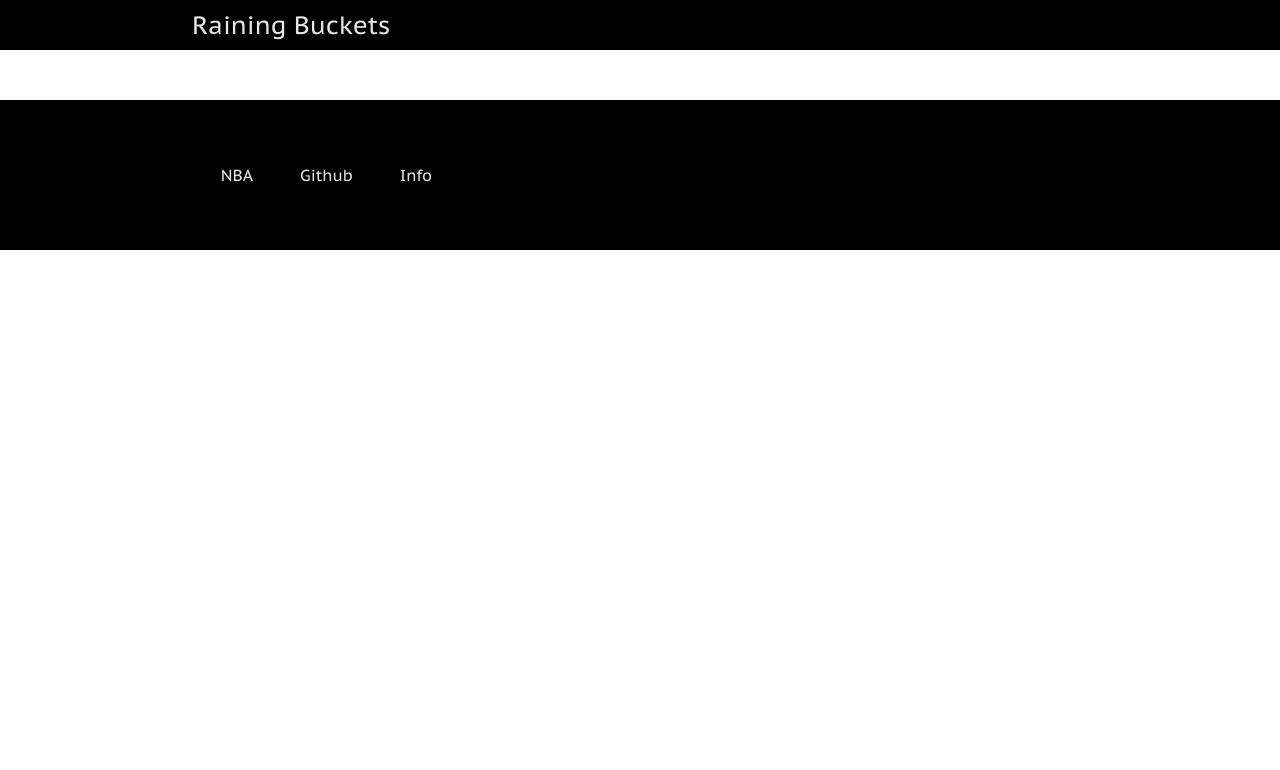
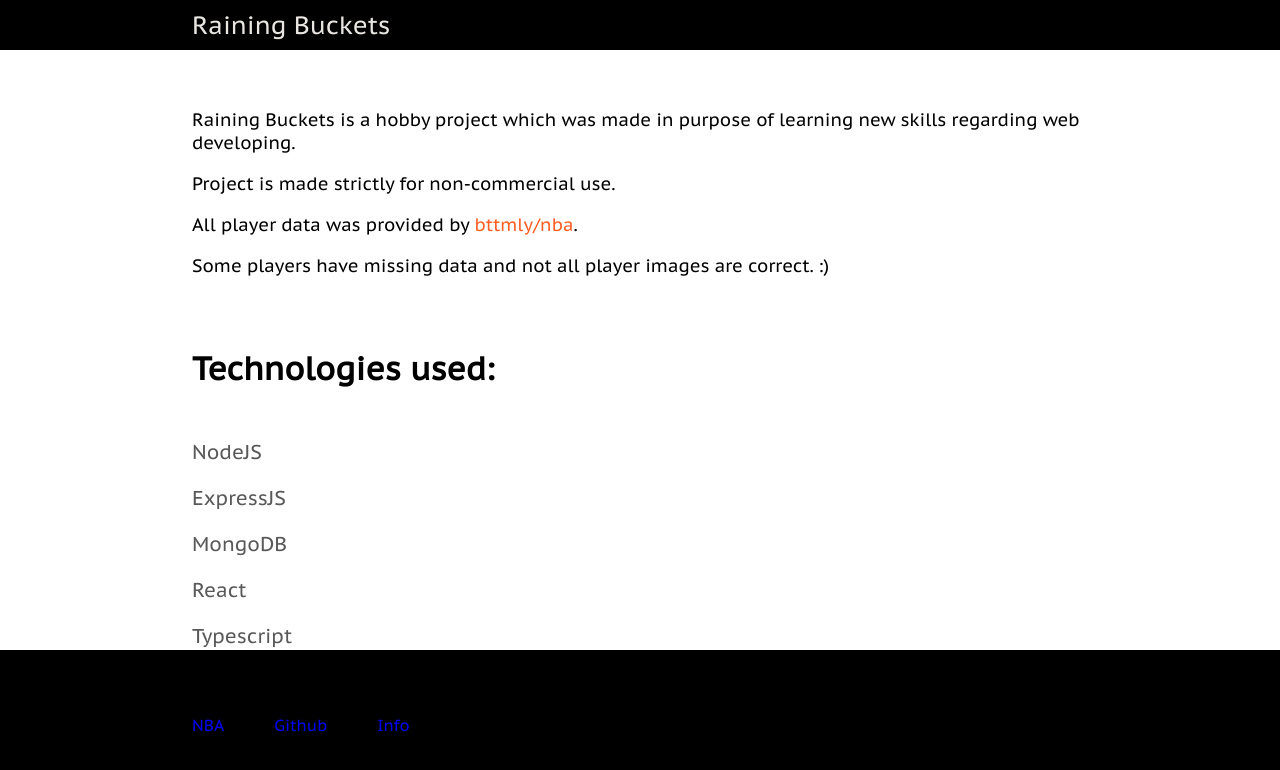
Before and after one commit to 5arg/raining-buckets, a React (Create React App) app in the folder frontend/: page /info in a window 1280 px wide. Shown: the top 770 px of the page. Built offline with nearby package versions, Linux system fonts and the light colour scheme.

Commit message:
Added info page.

```diff
--- a/frontend/src/App.tsx
+++ b/frontend/src/App.tsx
@@ -3,6 +3,7 @@ import { BrowserRouter as Router, Switch, Route } from "react-router-dom";
 import GlobalStyle from "./globalStyles";
 import ScrollToTop from "./helpers/ScrollToTop";
 import MainLayout from "./layout/MainLayout";
+import Info from "./pages/Info";
 import Landing from "./pages/Landing";
 import PlayerCompare from "./pages/PlayerCompare";
 import PlayerProfile from "./pages/PlayerProfile";
@@ -24,6 +25,9 @@ function App() {
             <Route exact path="/compare/:id1/:id2?">
               <PlayerCompare />
             </Route>
+            <Route exact path="/info">
+              <Info />
+            </Route>
           </MainLayout>
         </Switch>
       </Router>
--- a/frontend/src/features/footer/Footer.tsx
+++ b/frontend/src/features/footer/Footer.tsx
@@ -1,13 +1,15 @@
 import React from "react";
-import { Container, Wrapper, Text } from "./footer.styles";
+import { Container, Wrapper, RouterLink, NormalLink } from "./footer.styles";
 
 export default function Footer() {
   return (
     <Container>
       <Wrapper>
-        <Text>NBA</Text>
-        <Text>Github</Text>
-        <Text>Info</Text>
+        <NormalLink href="https://www.nba.com/">NBA</NormalLink>
+        <NormalLink href="https://github.com/5arg/raining-buckets">
+          Github
+        </NormalLink>
+        <RouterLink to="/info">Info</RouterLink>
       </Wrapper>
     </Container>
   );
--- a/frontend/src/features/footer/footer.styles.tsx
+++ b/frontend/src/features/footer/footer.styles.tsx
@@ -1,4 +1,5 @@
 import styled from "styled-components/macro";
+import { Link } from "react-router-dom";
 
 export const Container = styled.div`
   height: 150px;
@@ -8,12 +9,25 @@ export const Container = styled.div`
 export const Wrapper = styled.div`
   margin: 0px 15% auto;
   color: #e9e6e2;
-  display: flex;
-  line-height: 118px;
+  line-height: 150px;
 `;
 
-export const Text = styled.p`
-  flex-basis: 10%;
-  align-self: center;
+export const NormalLink = styled.a`
   text-align: center;
+  text-decoration: none;
+  margin-right: 50px;
+
+  &:visited {
+    color: #e9e6e2;
+  }
 `;
+
+export const RouterLink = styled(Link)`
+  text-align: center;
+  text-decoration: none;
+  margin-right: 50px;
+
+  &:visited {
+    color: #e9e6e2;
+  }
+`;
--- /dev/null
+++ b/frontend/src/features/info/Info.tsx
@@ -0,0 +1,37 @@
+import React from "react";
+import {
+  Container,
+  Text,
+  NormalLink,
+  Title,
+  TechnologyText,
+} from "./info.styles";
+
+export default function Info() {
+  return (
+    <Container>
+      <Text>
+        Raining Buckets is a hobby project which was made in purpose of learning
+        new skills regarding web developing.
+      </Text>
+      <Text> Project is made strictly for non-commercial use.</Text>
+      <Text>
+        All player data was provided by
+        <NormalLink href="https://github.com/bttmly/nba">
+          {" "}
+          bttmly/nba
+        </NormalLink>
+        .
+      </Text>
+      <Text>
+        Some players have missing data and not all player images are correct. :)
+      </Text>
+      <Title>Technologies used:</Title>
+      <TechnologyText>NodeJS</TechnologyText>
+      <TechnologyText>ExpressJS</TechnologyText>
+      <TechnologyText>MongoDB</TechnologyText>
+      <TechnologyText>React</TechnologyText>
+      <TechnologyText>Typescript</TechnologyText>
+    </Container>
+  );
+}
--- /dev/null
+++ b/frontend/src/features/info/info.styles.tsx
@@ -0,0 +1,24 @@
+import styled from "styled-components/macro";
+
+export const Container = styled.div`
+  padding: 40px 0;
+  height: calc(100vh - 330px);
+`;
+
+export const Text = styled.p`
+  font-size: 18px;
+`;
+
+export const NormalLink = styled.a`
+  text-decoration: none;
+  color: #ff5e24;
+`;
+
+export const Title = styled.h1`
+  margin: 70px 0px 50px 0px;
+`;
+
+export const TechnologyText = styled.p`
+  color: #595959;
+  font-size: 20px;
+`;
--- /dev/null
+++ b/frontend/src/pages/Info.tsx
@@ -0,0 +1,10 @@
+import React from "react";
+import InfoComponent from "../features/info/Info";
+
+export default function Info() {
+  return (
+    <>
+      <InfoComponent />
+    </>
+  );
+}
```
Also changed, not shown: frontend/src/assets/ball.png (deleted), 1 other file (tests, documents, lock files or other folders).
